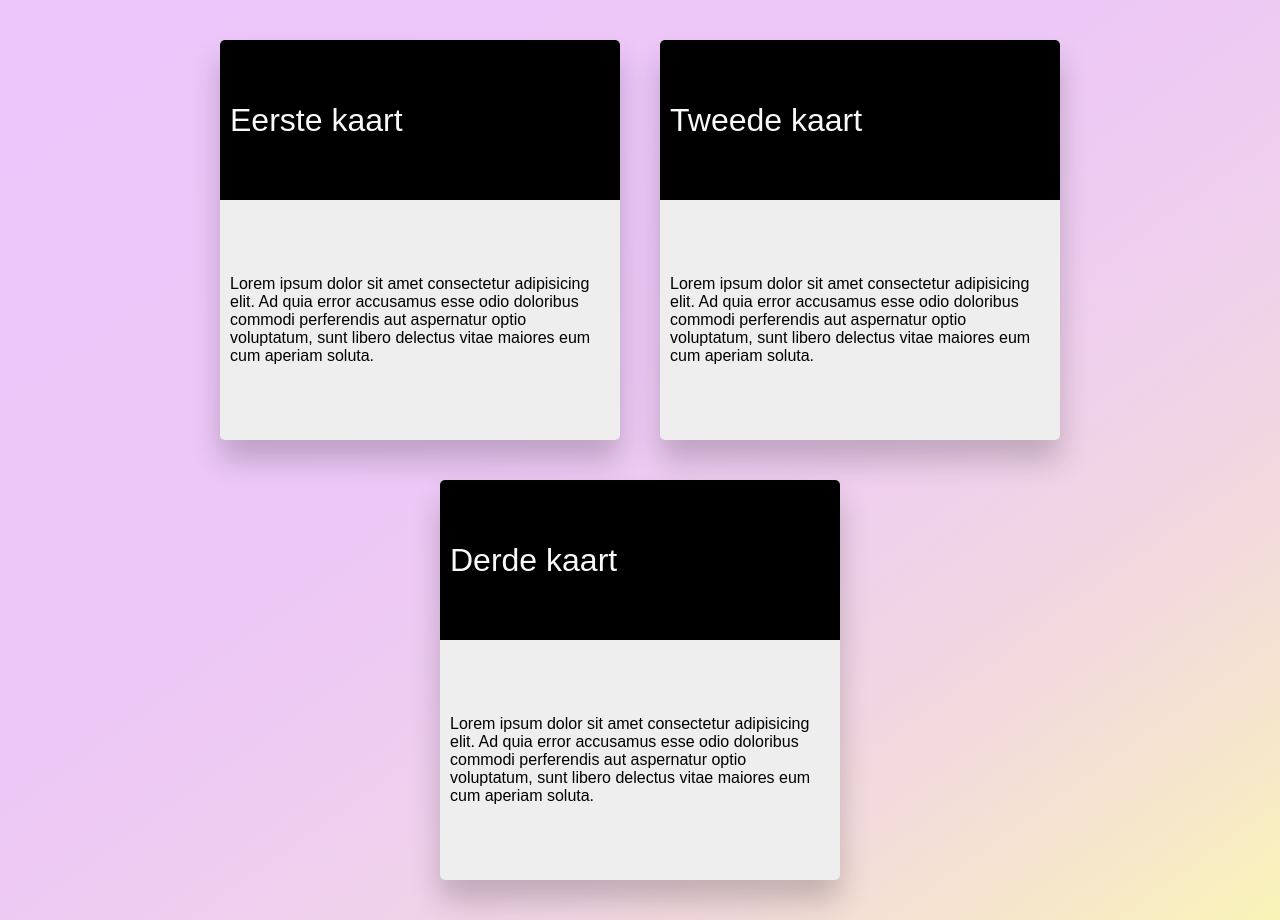
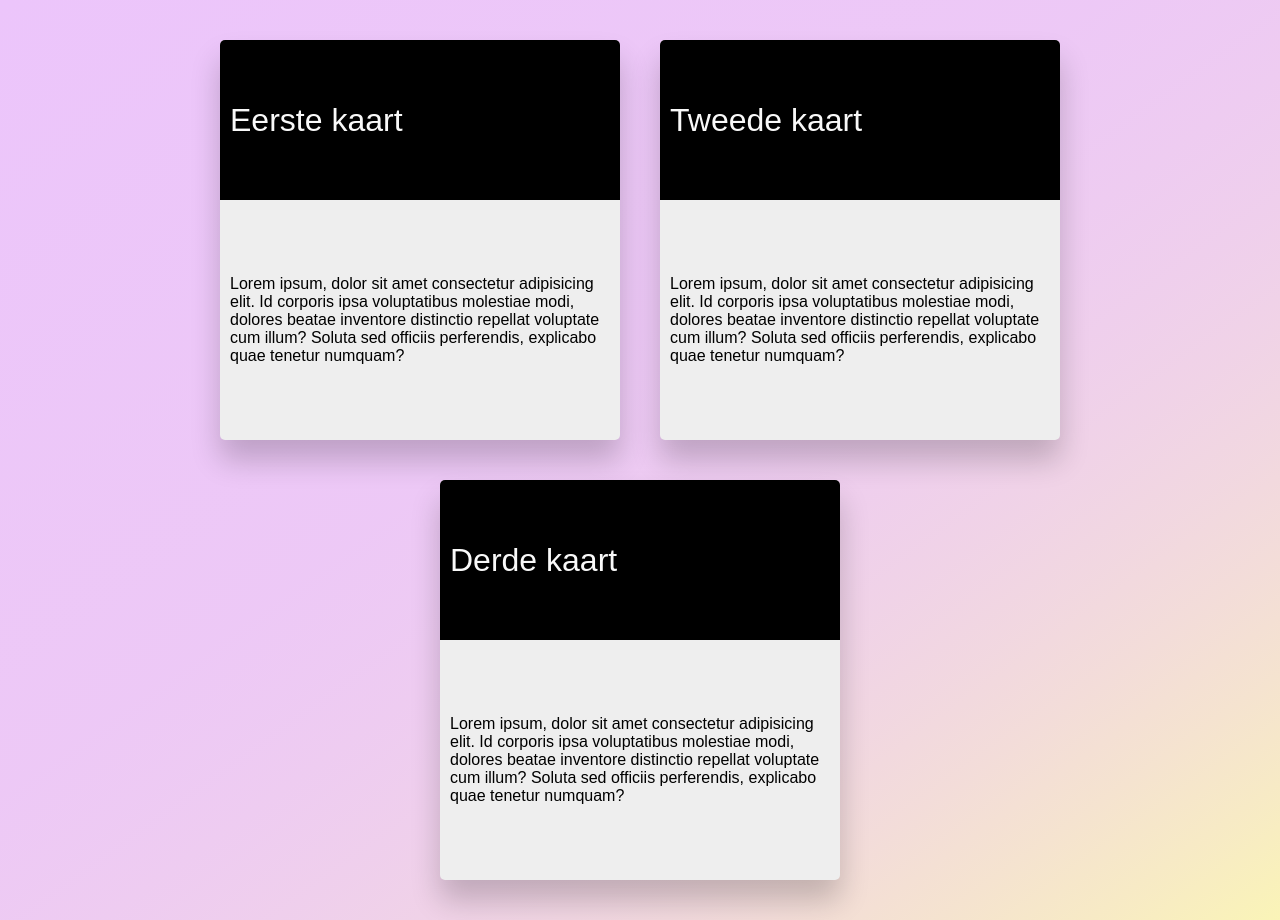
Before and after one commit to joeribreedveld/f3m9-prog-hello-react, a React (Create React App) app: page / in a window 1280 px wide. Built offline with nearby package versions, Linux system fonts and the light colour scheme.

Commit message:
feat(cards): add props placeholder if empty

```diff
--- a/src/App.js
+++ b/src/App.js
@@ -1,25 +1,14 @@
 // Imports
 import Card from "./Card"
-import Card2 from "./Card2"
-import Card3 from "./Card3"
 import "./App.css"
 
 // Function
 const App = () => {
 	return (
 		<>
-			<Card
-				title='Eerste kaart'
-				text='Lorem ipsum dolor sit amet consectetur adipisicing elit. Ad quia error accusamus esse odio doloribus commodi perferendis aut aspernatur optio voluptatum, sunt libero delectus vitae maiores eum cum aperiam soluta.'
-			/>
-			<Card
-				title='Tweede kaart'
-				text='Lorem ipsum dolor sit amet consectetur adipisicing elit. Ad quia error accusamus esse odio doloribus commodi perferendis aut aspernatur optio voluptatum, sunt libero delectus vitae maiores eum cum aperiam soluta.'
-			/>
-			<Card
-				title='Derde kaart'
-				text='Lorem ipsum dolor sit amet consectetur adipisicing elit. Ad quia error accusamus esse odio doloribus commodi perferendis aut aspernatur optio voluptatum, sunt libero delectus vitae maiores eum cum aperiam soluta.'
-			/>
+			<Card title='Eerste kaart' />
+			<Card title='Tweede kaart' />
+			<Card title='Derde kaart' />
 		</>
 	)
 }
--- a/src/Card.js
+++ b/src/Card.js
@@ -7,9 +7,12 @@ const Card = (props) => {
 		<>
 			<article>
 				<header>
-					<h2>{props.title}</h2>
+					<h2>{props.title || "Placeholder title"}</h2>
 				</header>
-				<section>{props.text}</section>
+				<section>
+					{props.text ||
+						"Lorem ipsum, dolor sit amet consectetur adipisicing elit. Id corporis ipsa voluptatibus molestiae modi, dolores beatae inventore distinctio repellat voluptate cum illum? Soluta sed officiis perferendis, explicabo quae tenetur numquam?"}
+				</section>
 			</article>
 		</>
 	)
```
